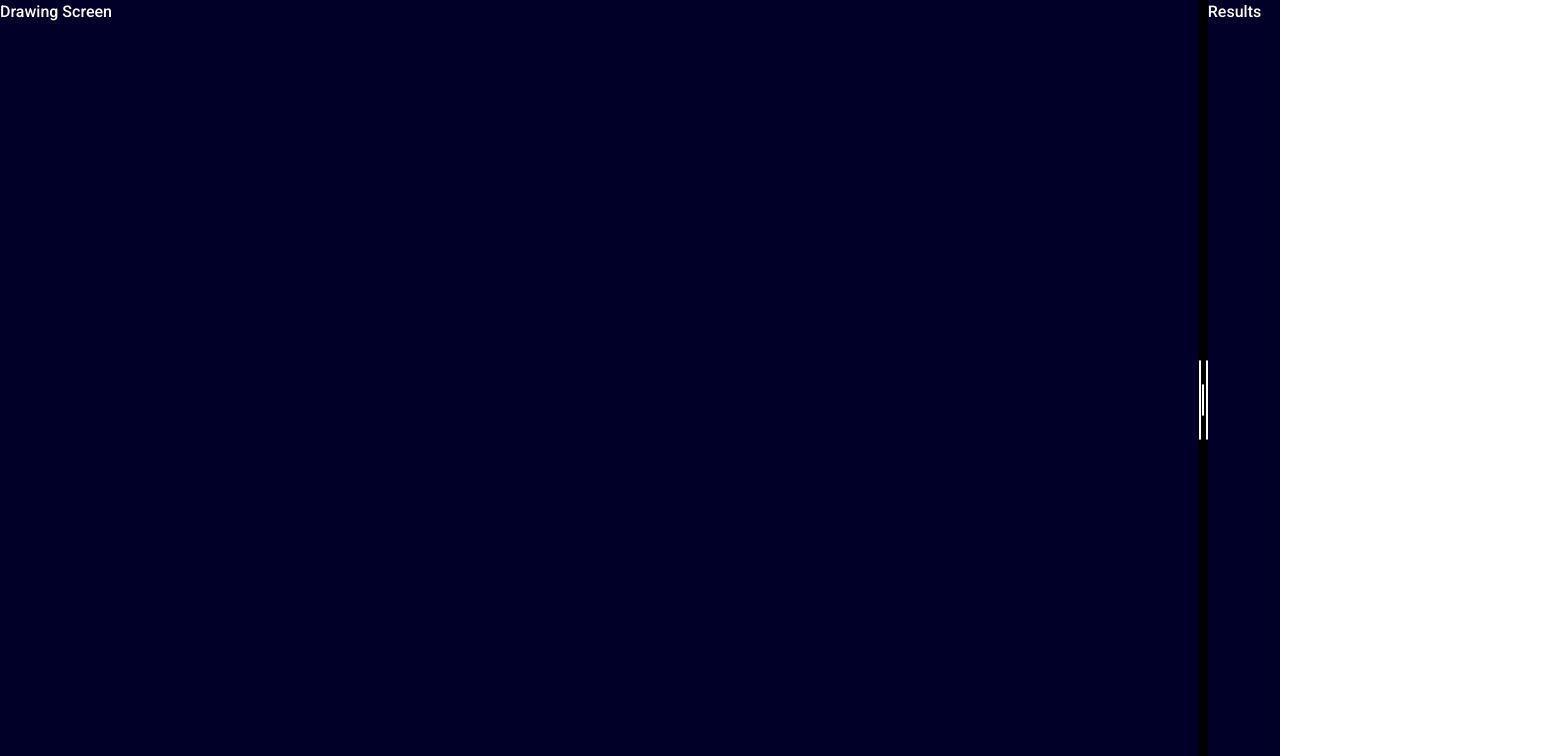
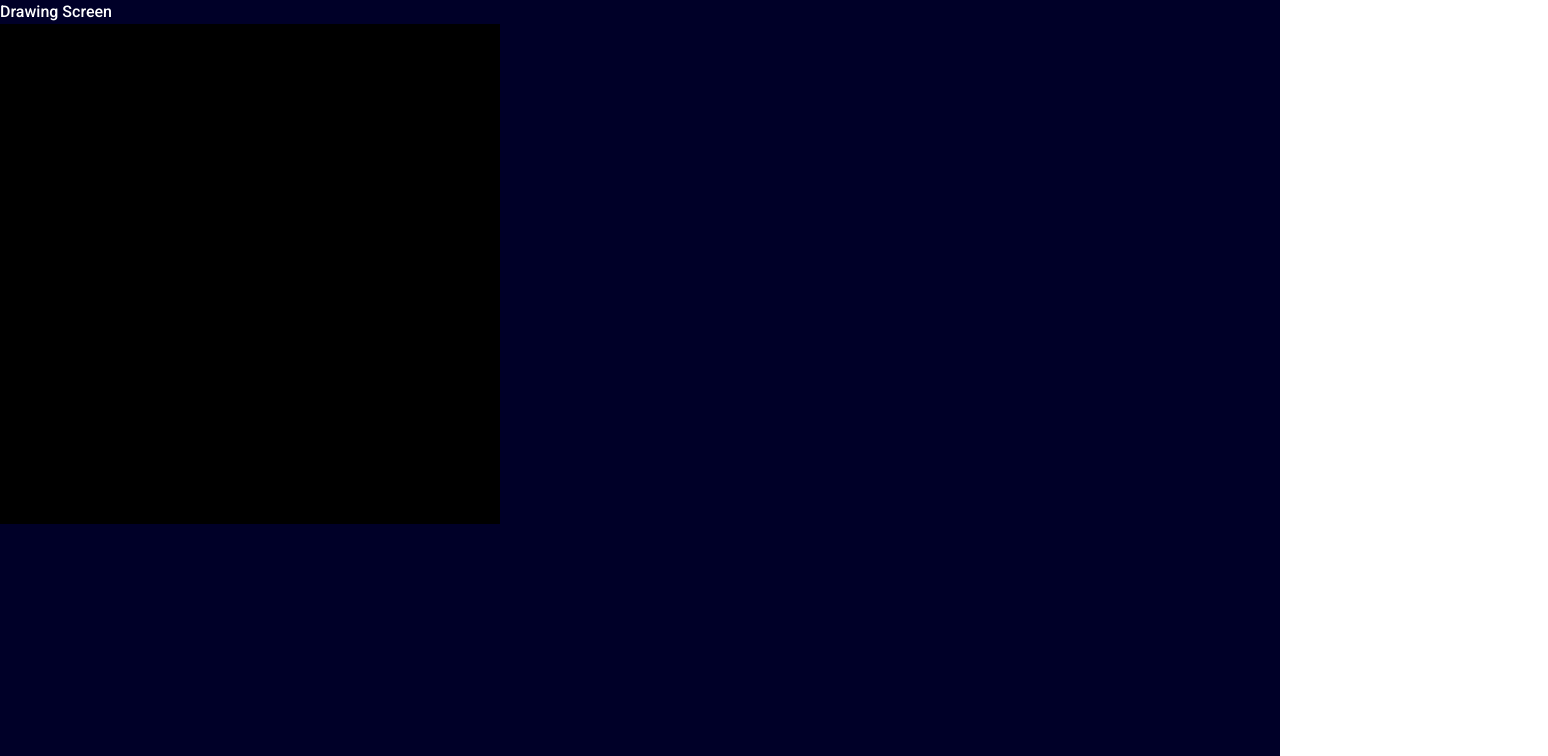
Before and after one commit to sezeef/doodle-vision, a Next.js app: page / in a window 1280 px wide. Shown: the top 756 px of the page, 1548 px wide, since content can reach past the window. Built offline with nearby package versions, Linux system fonts and the light colour scheme.

Commit message:
feat: Implemented drawing canvas

```diff
--- a/src/app/page.tsx
+++ b/src/app/page.tsx
@@ -2,12 +2,16 @@ import { PanesContextProvider } from "@/store/PanesContext";
 import Divider from "@/components/Divider";
 import LeftPane from "@/components/LeftPane";
 import RightPane from "@/components/RightPane";
+import Canvas from "@/components/Canvas";
 
 export default function Home() {
   return (
     <PanesContextProvider>
       <main className="flex h-screen w-screen flex-row bg-[#000028] text-white">
-        <LeftPane>Drawing Screen</LeftPane>
+        <LeftPane>
+          <h1>Drawing Screen</h1>
+          <Canvas />
+        </LeftPane>
         <Divider />
         <RightPane>Results</RightPane>
       </main>
--- /dev/null
+++ b/src/components/Canvas.tsx
@@ -0,0 +1,13 @@
+"use client";
+import { useCanvas } from "@/lib/useCanvas";
+
+type Props = {};
+
+export default function Canvas({}: Props) {
+  const canvasRef = useCanvas({
+    colors: { bg: "black", fg: "white" },
+    size: { width: 500, height: 500 },
+  });
+
+  return <canvas ref={canvasRef} />;
+}
--- /dev/null
+++ b/src/lib/useCanvas.tsx
@@ -0,0 +1,57 @@
+"use client";
+import { useRef, useEffect } from "react";
+
+type ArgTypes = {
+  size: { width: number; height: number };
+  colors: {
+    bg: string;
+    fg: string;
+  };
+};
+
+export function useCanvas({ size, colors }: ArgTypes) {
+  const canvasRef = useRef<HTMLCanvasElement>(null);
+
+  useEffect(() => {
+    const canvas = canvasRef.current;
+    if (!canvas) return;
+    const ctx = canvas.getContext("2d");
+    if (!ctx) return;
+
+    canvas.width = size.width;
+    canvas.height = size.height;
+    ctx.fillStyle = colors.bg;
+    ctx.fillRect(0, 0, size.width, size.height);
+
+    let isDrawing = false;
+    const startDrawing = (event: MouseEvent) => {
+      isDrawing = true;
+      draw(event);
+    };
+    const stopDrawing = () => {
+      isDrawing = false;
+      ctx.beginPath();
+    };
+    const draw = (event: MouseEvent) => {
+      if (!isDrawing) return;
+
+      ctx.lineWidth = 4;
+      ctx.lineCap = "round";
+      ctx.strokeStyle = colors.fg;
+      ctx.lineTo(event.offsetX, event.offsetY);
+      ctx.stroke();
+      ctx.beginPath();
+      ctx.moveTo(event.offsetX, event.offsetY);
+    };
+    canvas.addEventListener("mousedown", startDrawing);
+    canvas.addEventListener("mousemove", draw);
+    canvas.addEventListener("mouseup", stopDrawing);
+    return () => {
+      canvas.removeEventListener("mousedown", startDrawing);
+      canvas.removeEventListener("mousemove", draw);
+      canvas.removeEventListener("mouseup", stopDrawing);
+    };
+  }, [canvasRef]);
+
+  return canvasRef;
+}
```
